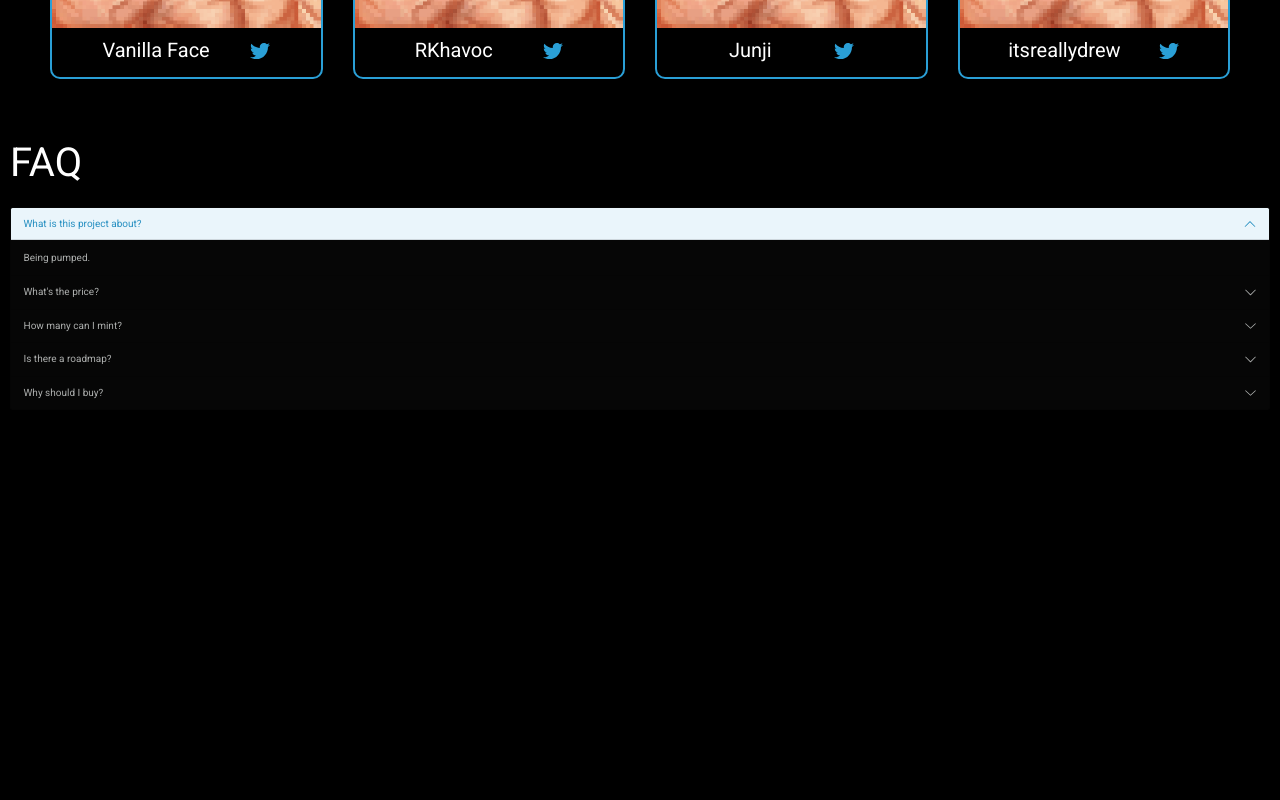
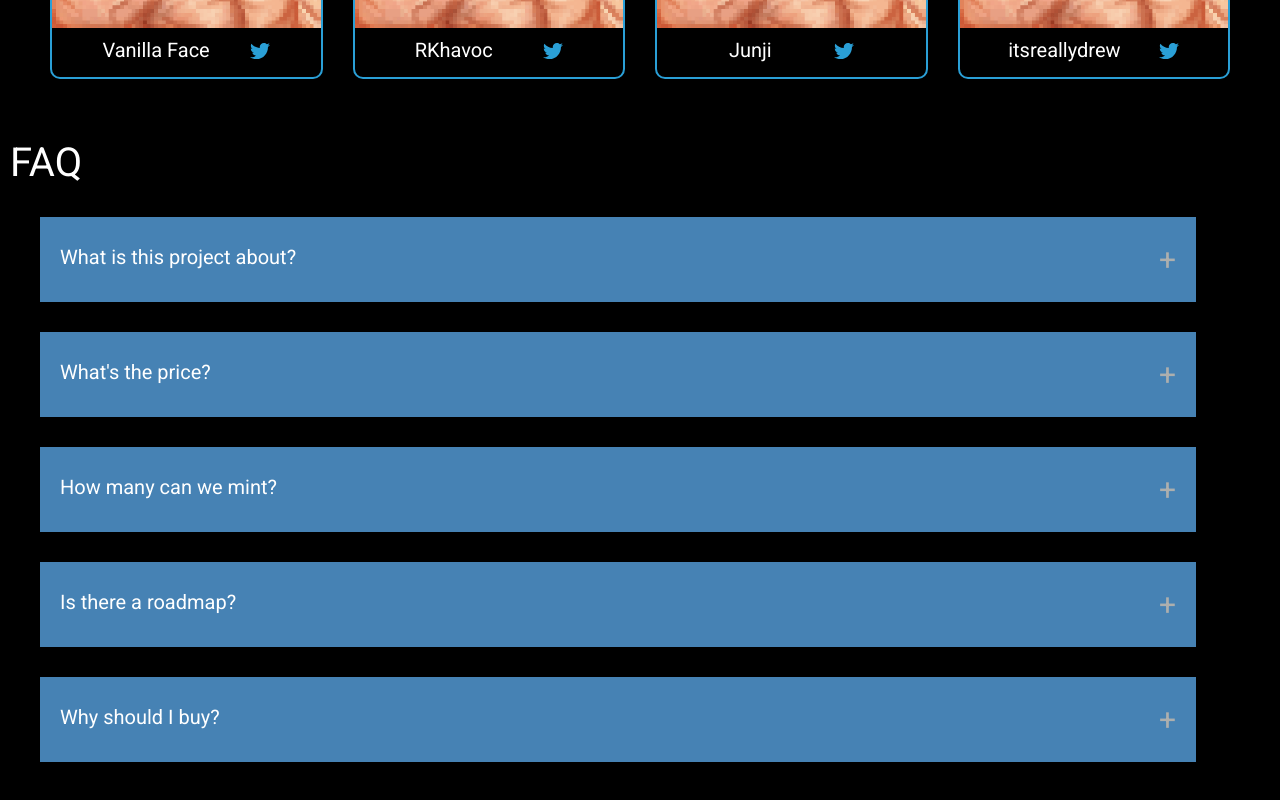
Before and after one commit to itsreallydrew/cryptohunkz-ui, a React (Create React App) app: page / in a window 1280 px wide. Shown: the part 3051-3851 px from the top of the page. Before the commit the page ends 3471 px from the top, so only its background shows below. Built offline with nearby package versions, Linux system fonts and the light colour scheme.

Commit message:
modified accordion menu

```diff
--- a/src/components/FAQ/FAQ.jsx
+++ b/src/components/FAQ/FAQ.jsx
@@ -3,12 +3,14 @@ import Accordion from 'react-bootstrap/esm/Accordion';
 import AccordionBody from 'react-bootstrap/esm/AccordionBody';
 import AccordionHeader from 'react-bootstrap/esm/AccordionHeader';
 import AccordionItem from 'react-bootstrap/esm/AccordionItem';
+import info from '../../utils/Questions';
 
 const FAQ = () => {
-	const [revealed, setRevealed] = useState(false);
+	const [revealed, setRevealed] = useState(null);
 
-	const handleClick = () => {
-		setRevealed(!revealed);
+	const handleClick = (i) => {
+		if (revealed === i) return setRevealed(null);
+		setRevealed(i);
 	};
 
 	return (
@@ -160,7 +162,6 @@ const FAQ = () => {
 				<h4>Why should I buy?</h4>
 				<p>Because only the strong survive and Hunkz are the strongest</p>
 			</div> */}
-
 			{/* <button
 				className={`question-1 ${revealed ? 'active' : null}`}
 				onClick={handleClick}>
@@ -208,7 +209,7 @@ const FAQ = () => {
 			<div className={`panel ${revealed ? 'reveal' : null}`}>
 				<p>Because only the strong survive and Hunkz are the strongest</p>
 			</div> */}
-			<Accordion defaultActiveKey='0'>
+			{/* <Accordion defaultActiveKey='0'>
 				<AccordionItem eventKey='0'>
 					<AccordionHeader>What is this project about?</AccordionHeader>
 					<AccordionBody>Being pumped.</AccordionBody>
@@ -239,9 +240,46 @@ const FAQ = () => {
 						Because only the strong survive and Hunkz are the strongest.
 					</AccordionBody>
 				</AccordionItem>
-			</Accordion>
+			</Accordion> */}
+			<div className='accordion'>
+				{info.map((item, i) => (
+					<div className='item'>
+						<div className='item-title' onClick={() => handleClick(i)}>
+							<h4>{item.question}</h4>
+							<span>{revealed === i ? '-' : '+'}</span>
+						</div>
+						<div className={`content ${revealed === i ? 'show' : null}`}>
+							{item.answer}
+						</div>
+					</div>
+				))}
+			</div>
 		</div>
 	);
 };
 
+// const info = [
+// 	{
+// 		question: 'What is this project about?',
+// 		answer: 'Being Pumped.',
+// 	},
+// 	{
+// 		question: "What's the price?",
+// 		answer: '0.077E',
+// 	},
+// 	{
+// 		question: 'How many can we mint?',
+// 		answer: 'Max of 5 per wallet.',
+// 	},
+// 	{
+// 		question: 'Is there a roadmap?',
+// 		answer:
+// 			'Our roadmap is community driven. We have plans that we want to accomplish but our plans our only as strong as our holders.',
+// 	},
+// 	{
+// 		question: 'Why should I buy?',
+// 		answer: 'Because only the strong survive and Hunkz are the strongest.',
+// 	},
+// ];
+
 export default FAQ;
--- a/src/sass/_pages.scss
+++ b/src/sass/_pages.scss
@@ -207,6 +207,43 @@ img {
 	}
 }
 
+.accordion {
+	width: 95vw;
+}
+
+.item {
+	background-color: steelblue;
+	margin: 3rem;
+	padding: 2rem;
+}
+
+.item-title {
+	display: flex;
+	justify-content: space-between;
+	align-items: center;
+}
+
+.item-title span {
+	font-size: 3rem;
+}
+
+.item-title:hover {
+	cursor: pointer;
+}
+
+.content {
+	font-size: 1.5rem;
+	max-height: 0;
+	overflow: hidden;
+	transition: all 0.5s cubic-bezier(0, 1, 0, 1);
+}
+
+.show {
+	height: auto;
+	max-height: 9999px;
+	transition: all 0.5s cubic-bezier(1, 0, 1, 0);
+}
+
 .question-1,
 .question-2,
 .question-3,
--- /dev/null
+++ b/src/utils/Questions.js
@@ -0,0 +1,25 @@
+const info = [
+	{
+		question: 'What is this project about?',
+		answer: 'Being Pumped.',
+	},
+	{
+		question: "What's the price?",
+		answer: '0.077E',
+	},
+	{
+		question: 'How many can we mint?',
+		answer: 'Max of 5 per wallet.',
+	},
+	{
+		question: 'Is there a roadmap?',
+		answer:
+			'Our roadmap is community driven. We have plans that we want to accomplish but our plans our only as strong as our holders.',
+	},
+	{
+		question: 'Why should I buy?',
+		answer: 'Because only the strong survive and Hunkz are the strongest.',
+	},
+];
+
+export default info
```
Also changed, not shown: src/App.css.
